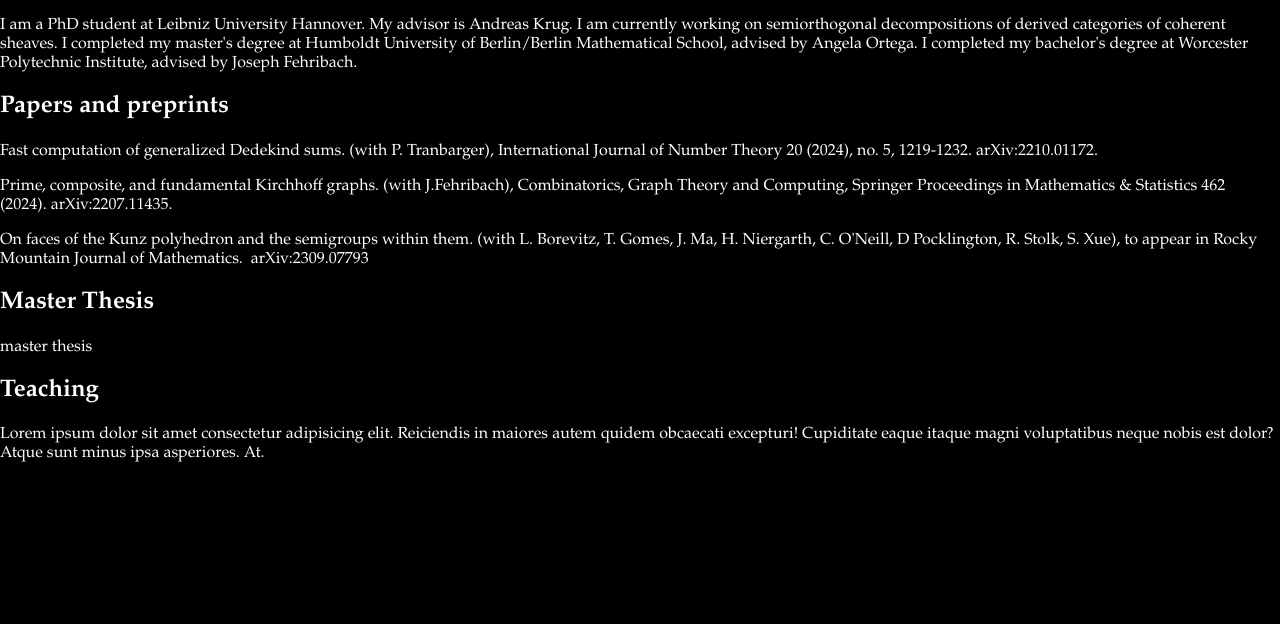
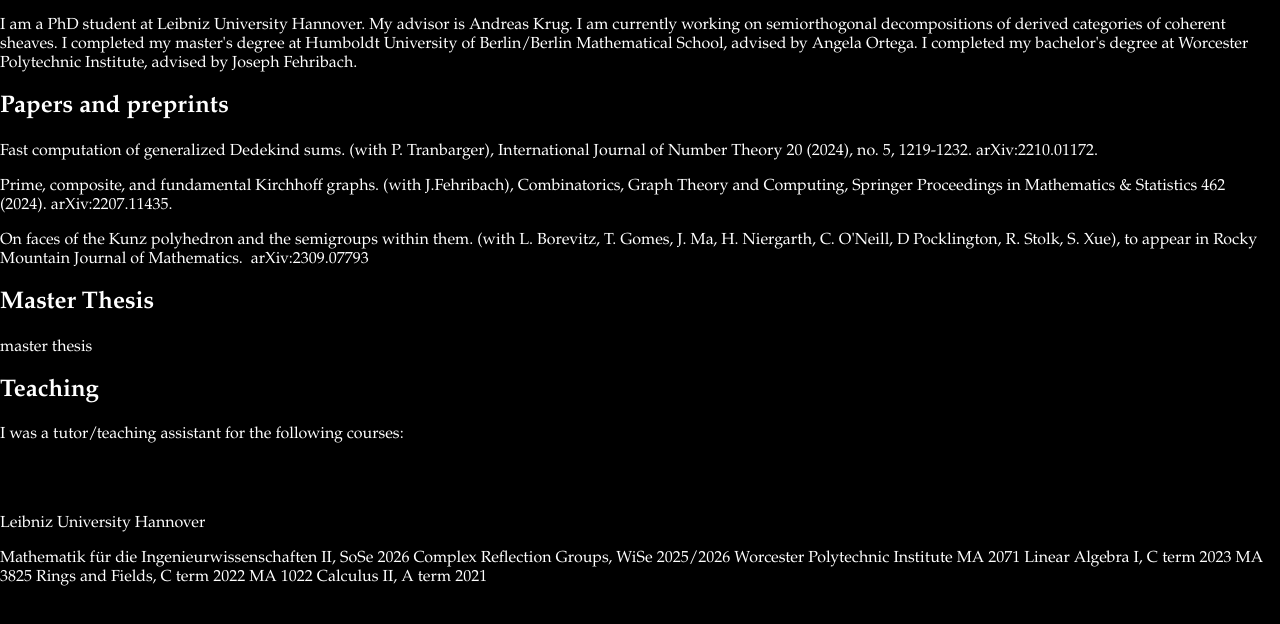
Before and after one commit to Jessica-Wang-Math/Jessica-Wang-Math.github.io, a plain HTML site: page index.html in a window 1280 px wide. Drawn offline with Linux system fonts and the light colour scheme.

Commit message:
Update index.html

```diff
--- a/index.html
+++ b/index.html
@@ -21,7 +21,18 @@
     <p>master thesis</p>
 
     <h2>Teaching</h2>
-    <p>Lorem ipsum dolor sit amet consectetur adipisicing elit. Reiciendis in maiores autem quidem obcaecati excepturi! Cupiditate eaque itaque magni voluptatibus neque nobis est dolor? Atque sunt minus ipsa asperiores. At.</p>
+    <p>I was a tutor/teaching assistant for the following courses:</p>
+    <br><br>
+    <p>Leibniz University Hannover</p>
+    Mathematik für die Ingenieurwissenschaften II, SoSe 2026
+    Complex Reflection Groups, WiSe 2025/2026
+
+    Worcester Polytechnic Institute
+    MA 2071 Linear Algebra I, C term 2023
+    MA 3825 Rings and Fields, C term 2022
+    MA 1022 Calculus II, A term 2021
+
+
 
 </body>
 </html>
```
